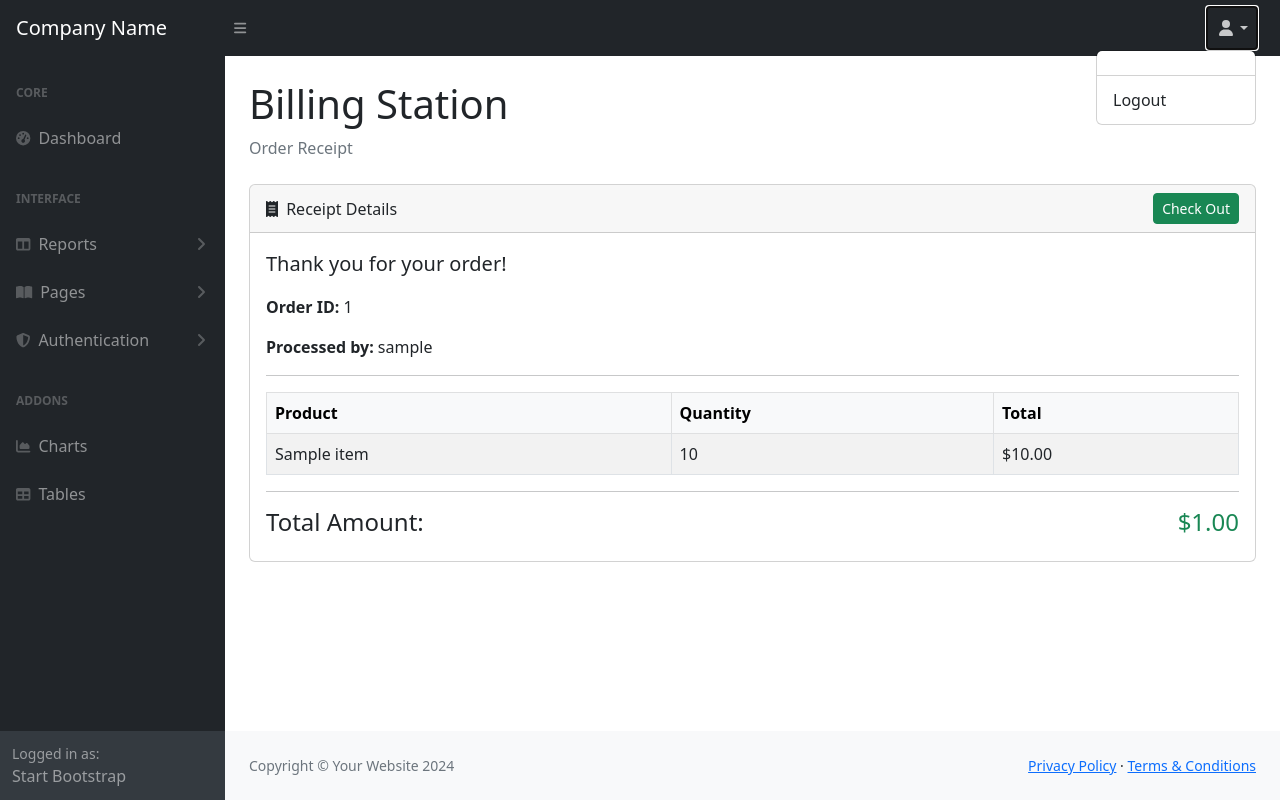
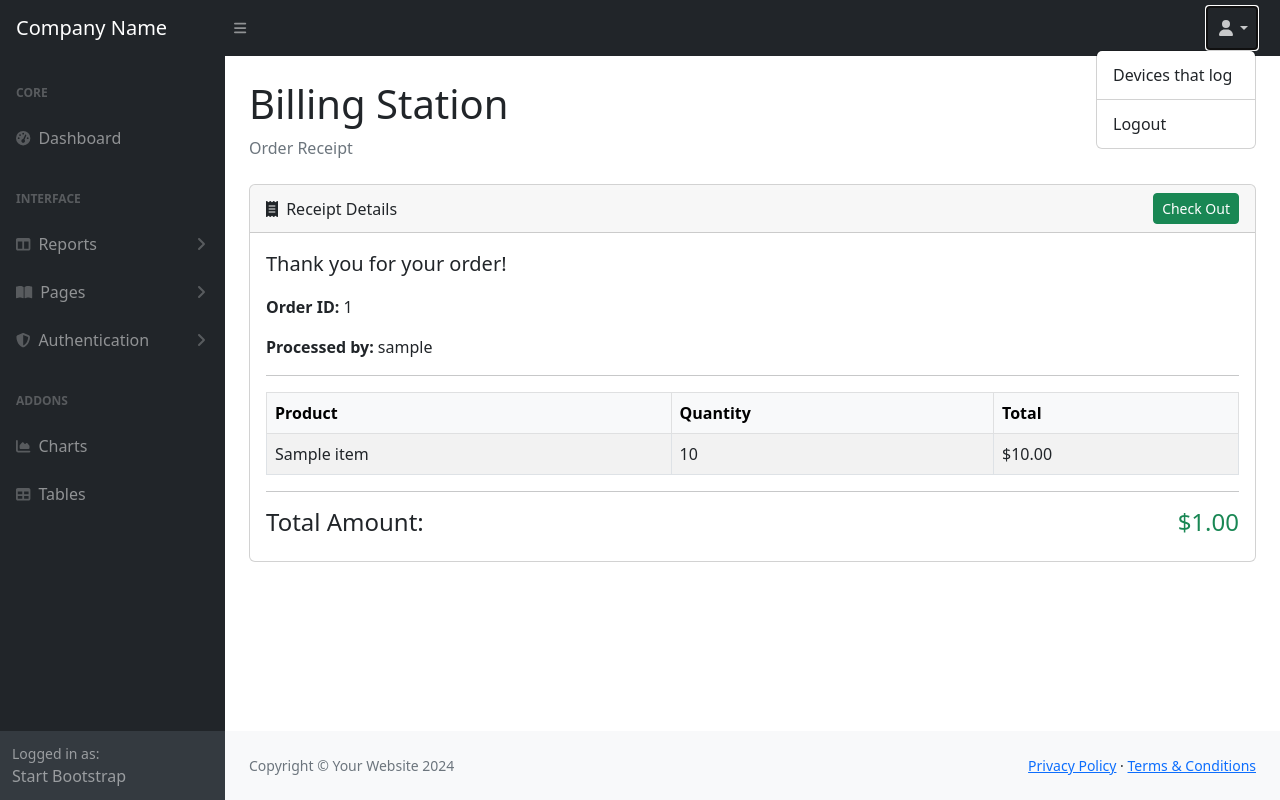
Before and after one commit to sokuna16/django-pos, a Django app: template POS_system/templates/Cart/checkout_success.html in a window 1280 px wide, after a click that opens the changed part. Run offline with Django 5.2, Linux system fonts and the light colour scheme; the template is opened without the code that fills it: most values are stand-ins (such as "Sample title", 1, 10 or a date in 2020); some libraries are stand-ins or nearby versions.

Commit message:
Update Success

```diff
--- a/POS_system/templates/format/nav_extender.html
+++ b/POS_system/templates/format/nav_extender.html
@@ -16,7 +16,7 @@
         <li class="nav-item dropdown">
             <a class="nav-link dropdown-toggle" id="navbarDropdown" href="#" role="button" data-bs-toggle="dropdown" aria-expanded="false"><i class="fas fa-user fa-fw"></i></a>
             <ul class="dropdown-menu dropdown-menu-end" aria-labelledby="navbarDropdown">
-                <li><a class="dropdown-item">  </a></li>
+                <li><a class="dropdown-item" href="{% url 'logout' %}"> Devices that log </a></li>
                 <li><hr class="dropdown-divider" /></li>
                 <li><a class="dropdown-item" href="{% url 'logout' %}">Logout</a></li>
             </ul>
```
